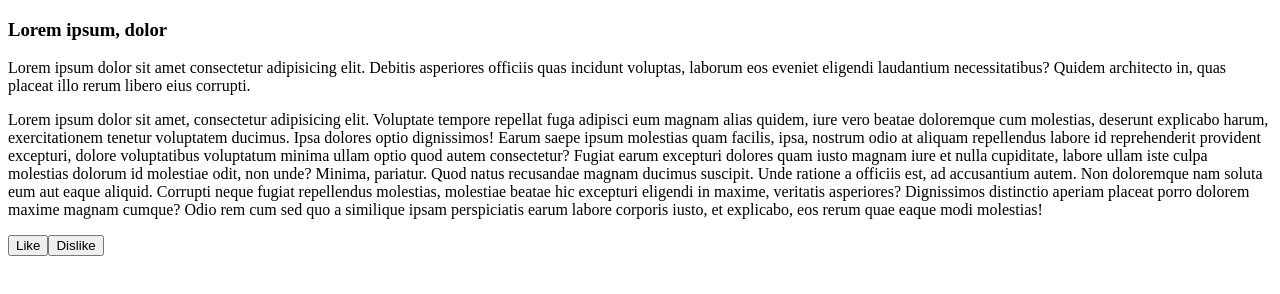
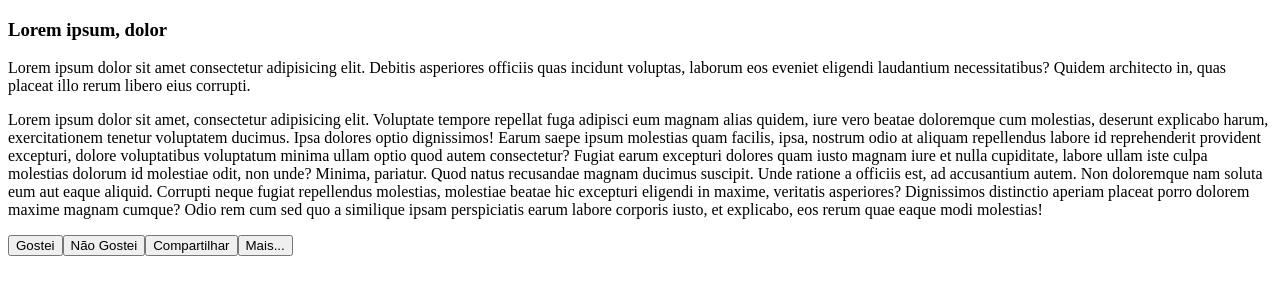
Before and after one commit to LuizinReiDelas0810/CrackFree, a plain HTML site: page index.html in a window 1280 px wide. Drawn offline with Linux system fonts and the light colour scheme.

Commit message:
index.html

```diff
--- a/index.html
+++ b/index.html
@@ -13,6 +13,6 @@ Ipsa dolores optio dignissimos! Earum saepe ipsum molestias quam facilis, ipsa,
 Fugiat earum excepturi dolores quam iusto magnam iure et nulla cupiditate, labore ullam iste culpa molestias dolorum id molestiae odit, non unde? Minima, pariatur. Quod natus recusandae magnam ducimus suscipit.
 Unde ratione a officiis est, ad accusantium autem. Non doloremque nam soluta eum aut eaque aliquid. Corrupti neque fugiat repellendus molestias, molestiae beatae hic excepturi eligendi in maxime, veritatis asperiores?
 Dignissimos distinctio aperiam placeat porro dolorem maxime magnam cumque? Odio rem cum sed quo a similique ipsam perspiciatis earum labore corporis iusto, et explicabo, eos rerum quae eaque modi molestias!</p>
-<button>Like</button><button>Dislike</button>
+<button>Gostei</button><button>Não Gostei</button><button>Compartilhar</button><button>Mais...</button>
 </body>
 </html>
```
